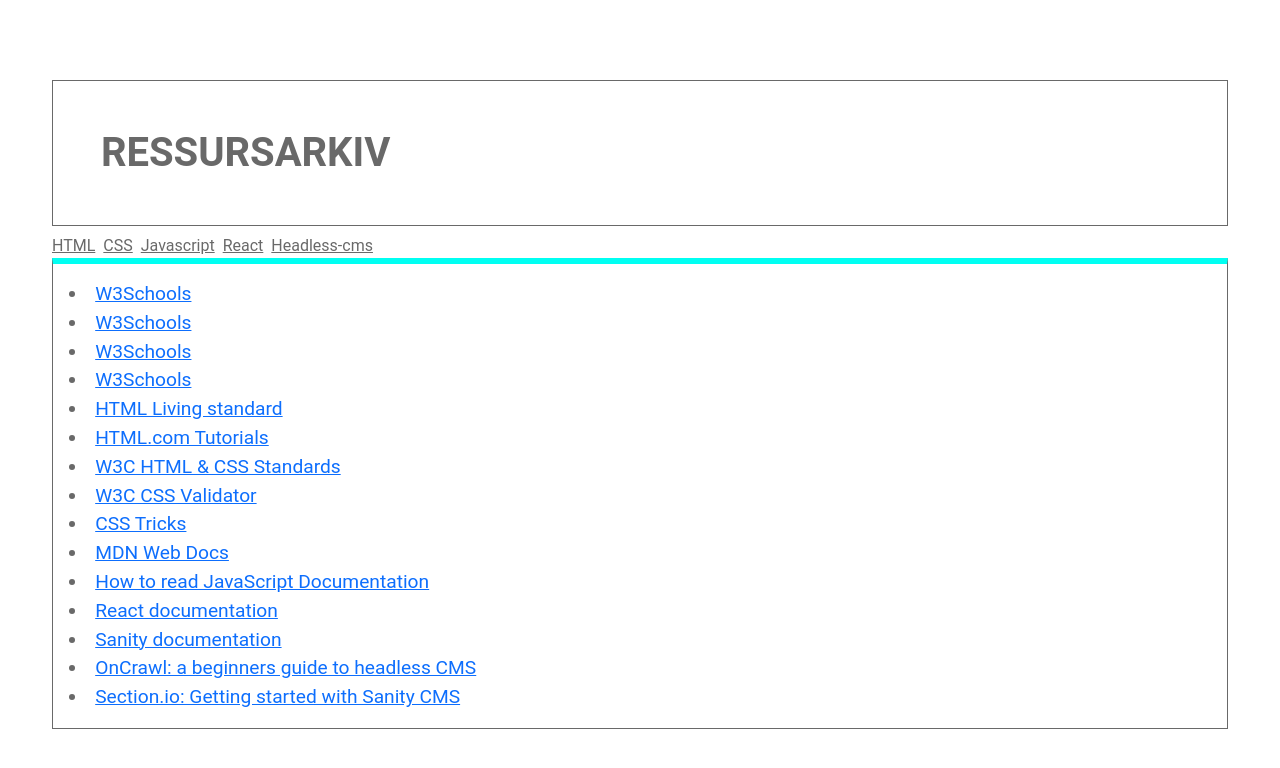
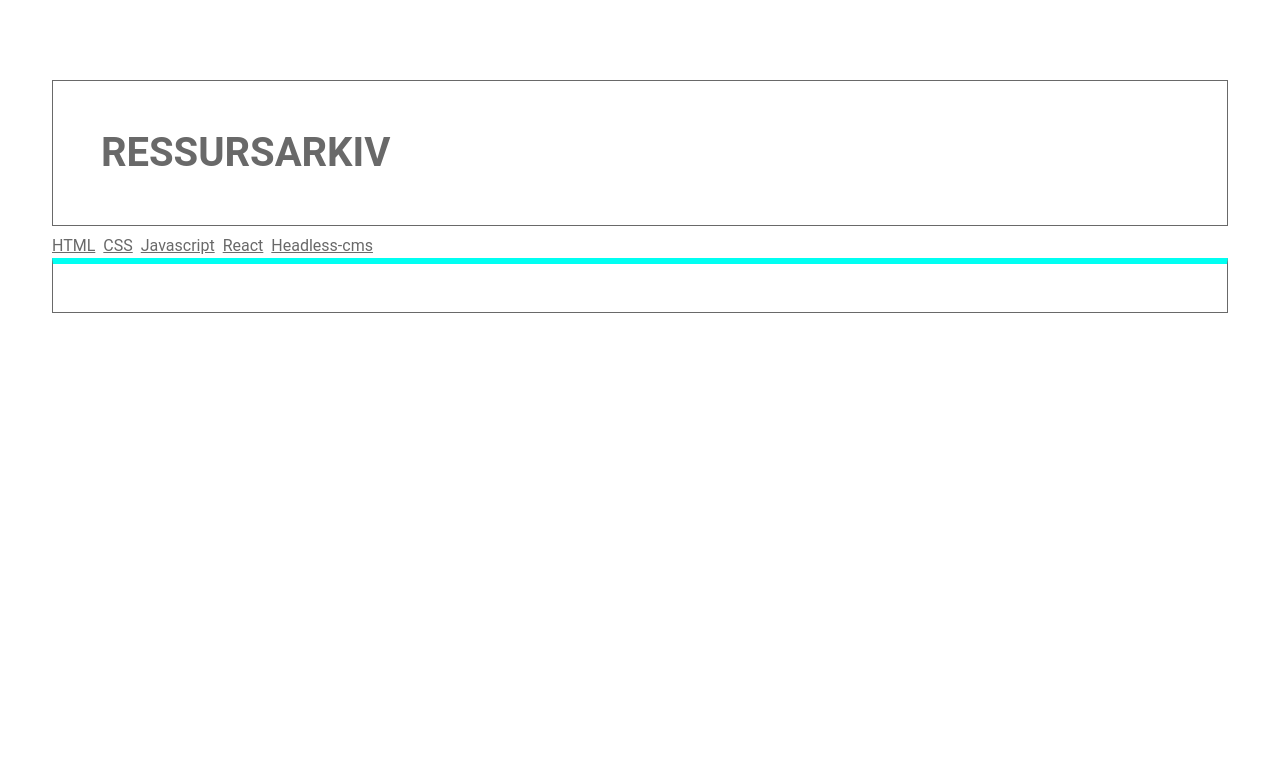
Before and after one commit to mavu1707/uin23ak3_resourceapp_group33, a React (Create React App) app: page / in a window 1280 px wide. Shown: the top 768 px of the page. Built offline with nearby package versions, Linux system fonts and the light colour scheme.

Commit message:
små fiks

```diff
--- a/src/App.js
+++ b/src/App.js
@@ -2,9 +2,15 @@
 import './css/main.css';
 import Layout from './components/Layout';
 
+//Import Route, as well as browserRouter in index.js to use Router
+import {Route, Routes} from 'react-router-dom';
+
+//Path = api Java
 function App() {
   return (
-    <Layout/>
+    <Routes>
+      <Route path='/' element={<Layout/>}/>
+    </Routes>
   )
 }
 
--- a/src/components/Layout.js
+++ b/src/components/Layout.js
@@ -1,5 +1,5 @@
 import Header from "./Header"
-import TabContent from "./TabContent"
+import TabPage from "./TabPage"
 import Nav from "./Nav"
 
 export default function Layout(){
@@ -7,7 +7,7 @@
     <div className='container'>
       <Header/>
       <Nav />
-      <TabContent />
+      <TabPage />
     </div>
   )
 }
--- a/src/components/Nav.js
+++ b/src/components/Nav.js
@@ -1,12 +1,13 @@
+import { Link } from "react-router-dom";
 
 export default function Nav(){
   return (
     <nav className="tabNav">
-      <a href="/slug">HTML</a>
-      <a href="/slug">CSS</a>
-      <a href="/slug">Javascript</a>
-      <a href="/slug">React</a>
-      <a href="/slug">Headless-cms</a>
+      <Link to="/html">HTML</Link>
+      <Link to="/css">CSS</Link>
+      <Link to="/javascript">Javascript</Link>
+      <Link to="/react">React</Link>
+      <Link to="/headless-cms">Headless-cms</Link>
     </nav>
   )
 }
--- a/src/components/TabContent.js
+++ /dev/null
@@ -1,13 +0,0 @@
-import {resources} from '../resources/resources';
-
-export default function TabContent(){
-  return (
-    <div className='tabContent'>
-      {resources.map((resource, index) => (
-        <div key={index}>
-          <li><a href={resource.url}>{resource.title}</a></li>
-        </div>
-      ))}
-    </div>
-  );
-}
--- /dev/null
+++ b/src/components/TabPage.js
@@ -0,0 +1,24 @@
+import { useParams } from 'react-router-dom';
+import {resources} from '../resources/resources';
+
+export default function TabContent(){
+  const{category} = useParams()
+
+  const test = resources.filter(
+    resource => resource.category === category
+  )
+
+  const resTest = test.map(resources => {
+    return(
+      <li key={resources.url}>
+        <a href={resources.url}>{resources.title}</a>
+      </li>
+    )
+  })
+
+  return (
+    <div className='tabContent'>
+      <ul>{resTest}</ul>
+    </div>
+  );
+}
--- a/src/index.js
+++ b/src/index.js
@@ -3,12 +3,14 @@
 import './index.css';
 import App from './App';
 import reportWebVitals from './reportWebVitals';
+import {BrowserRouter as Router} from 'react-router-dom'
 
 const root = ReactDOM.createRoot(document.getElementById('root'));
+
 root.render(
-  <React.StrictMode>
+  <Router>
     <App />
-  </React.StrictMode>
+  </Router>
 );
 
 // If you want to start measuring performance in your app, pass a function
```
